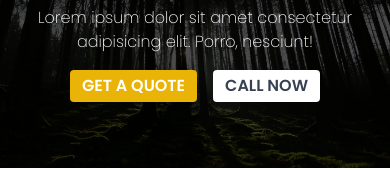
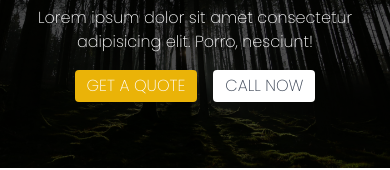
Before and after one commit to SheraziJanjua/electreicca, a React (Vite) app: page / in a window 390 px wide. Shown: the part 3909-4079 px from the top of the page. Built offline with nearby package versions, Linux system fonts and the light colour scheme.

Commit message:
5th commit

```diff
--- a/src/Components/Quest.jsx
+++ b/src/Components/Quest.jsx
@@ -23,10 +23,10 @@ function Quest() {
           Lorem ipsum dolor sit amet consectetur adipisicing elit. Porro, nesciunt!
         </p>
         <div className="flex justify-center gap-4">
-          <button className="bg-yellow-500 font-semibold px-3 py-1 md:px-10 md:py-3 rounded">
+          <button className="bg-yellow-500 md:font-semibold px-3 py-1 md:px-10 md:py-3 rounded">
             GET A QUOTE
           </button>
-          <button className="bg-white text-gray-700 font-semibold px-3 py-1 sm:px-10 sm:py-3 rounded">
+          <button className="bg-white text-gray-700 md:font-semibold px-3 py-1 sm:px-10 sm:py-3 rounded">
             CALL NOW
           </button>
         </div>
```
